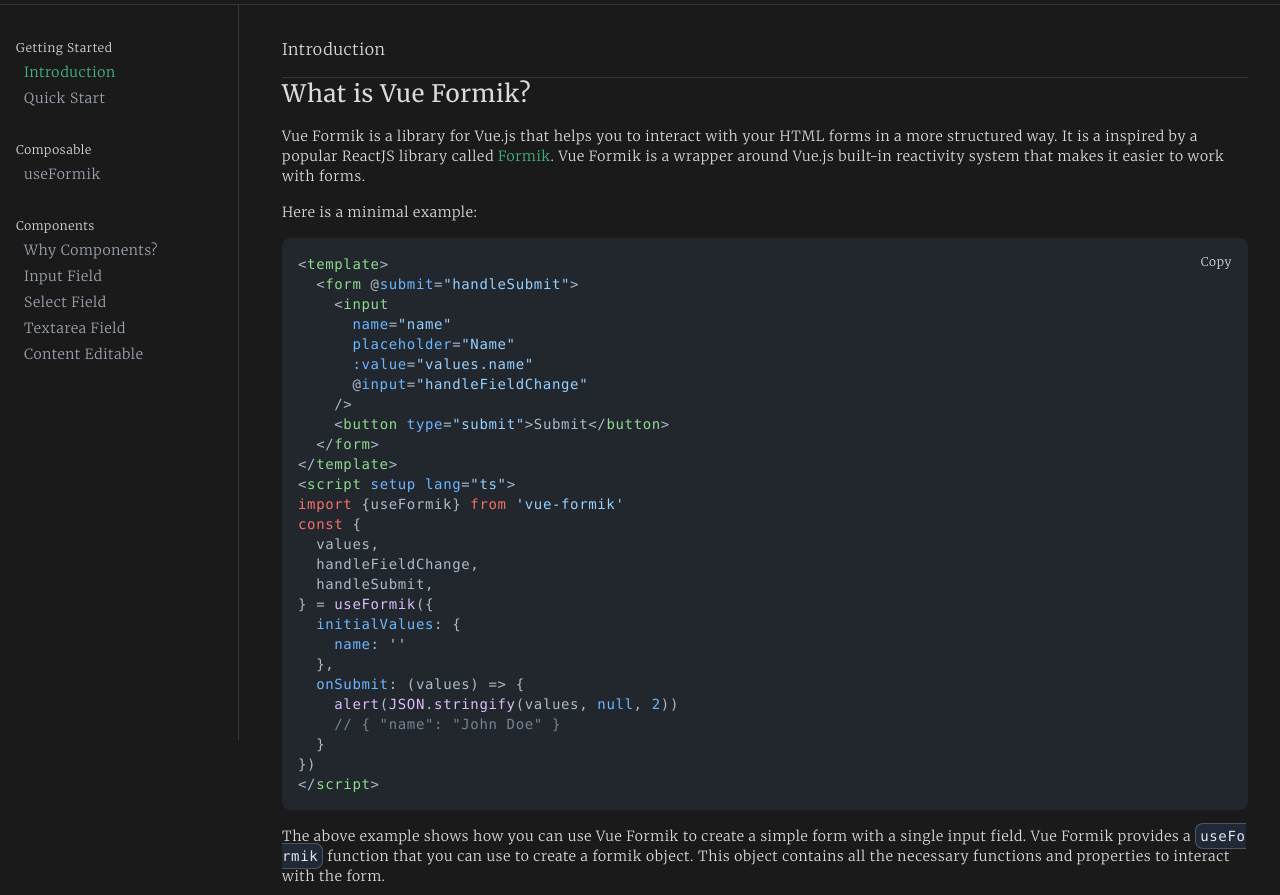
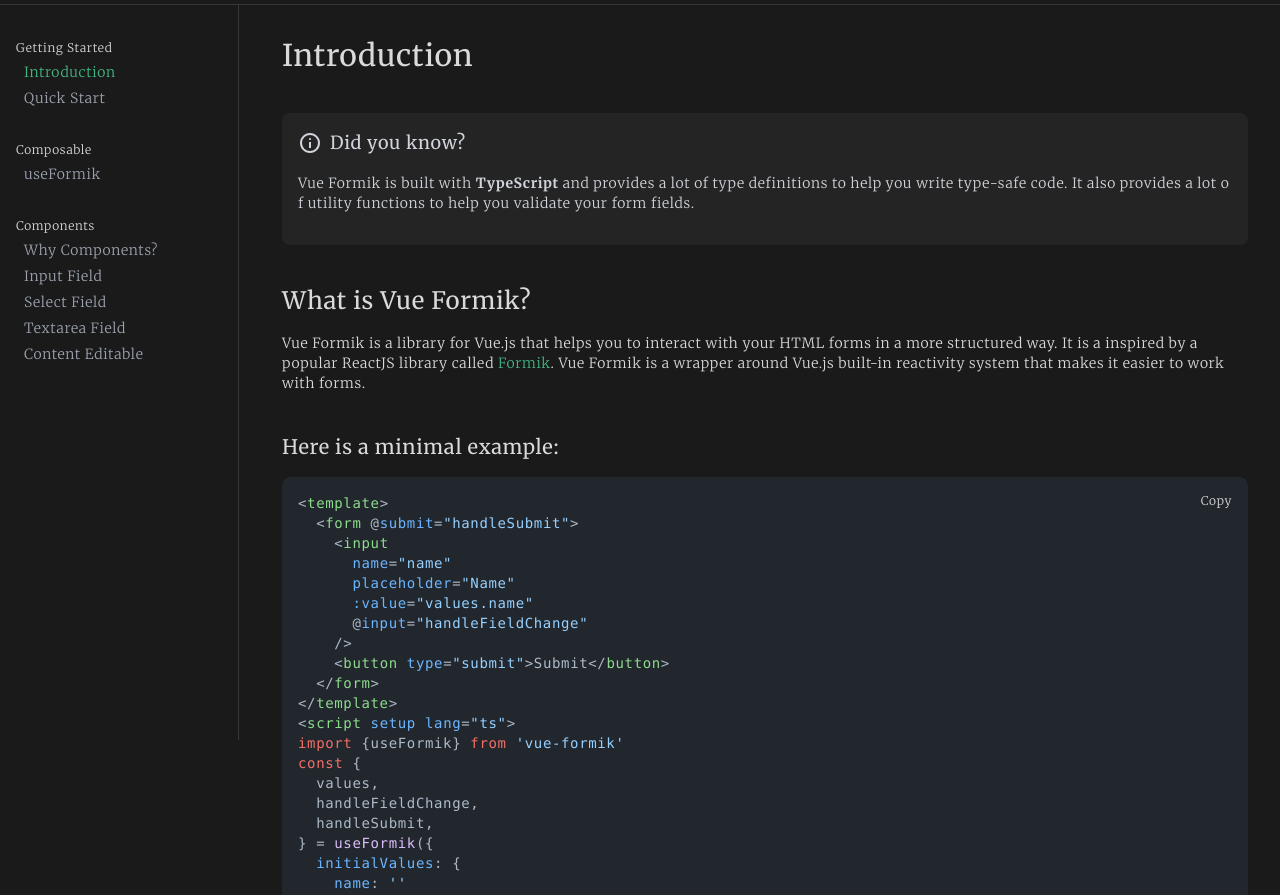
Before and after one commit to vue-formik/docs, a Vue app: page /getting-started/introduction in a window 1280 px wide. Shown: the part 60-955 px from the top of the page. Built offline with nearby package versions, Linux system fonts and the light colour scheme.

Commit message:
Fix info_page classes over rest of the pages
Signed-off-by: Kiran Parajuli <39373750+kiranparajuli589@users.noreply.github.com>

```diff
--- a/src/App.vue
+++ b/src/App.vue
@@ -94,7 +94,7 @@
   @apply flex flex-col
   &.with_sidebar
     @media (min-width: 1400px)
-      padding-left: 450px !important
+      padding-left: 466px !important
     @media (min-width: 780px) and (max-width: 1399px)
       padding-left: 250px !important
 </style>
--- a/src/assets/styles/pages/_infoPage.sass
+++ b/src/assets/styles/pages/_infoPage.sass
@@ -2,8 +2,8 @@
   @apply px-8 pt-8 pb-48
   section
     @apply mb-10
-    h1
-      @apply text-3xl font-medium text-start mb-6
+  h1
+    @apply text-3xl font-medium text-start mb-6
   h2
     @apply text-2xl font-medium
   h3
@@ -40,3 +40,6 @@
       @apply border border-gray-600
       @apply font-mono
       @apply break-all
+
+  strong
+    @apply font-bold
--- a/src/views/gettingStarted/IntroductionView.vue
+++ b/src/views/gettingStarted/IntroductionView.vue
@@ -1,8 +1,17 @@
 <template>
   <section class="info_page">
-    <h1>Introduction</h1>
-    <hr />
-
+    <section>
+      <h1 class="">Introduction</h1>
+      <article class="my-10">
+        <h4 class="flex items-center gap-2"><InfoIcon /> Did you know?</h4>
+        <p>
+          Vue Formik is built with <strong>TypeScript</strong> and provides a lot of type
+          definitions to help you write type-safe code. It also provides a lot of utility functions
+          to help you validate your form fields.
+        </p>
+      </article>
+    </section>
+    <section>
       <h2>What is Vue Formik?</h2>
 
       <p>
@@ -11,23 +20,20 @@
         <a href="https://formik.org" target="_blank" title="Formik">Formik</a>. Vue Formik is a
         wrapper around Vue.js built-in reactivity system that makes it easier to work with forms.
       </p>
+    </section>
 
-    <p>Here is a minimal example:</p>
+    <section>
+      <h3>Here is a minimal example:</h3>
 
       <CodeBlock :content="minimalExample" />
 
       <p>
-      The above example shows how you can use Vue Formik to create a simple form with a single input
-      field. Vue Formik provides a <code>useFormik</code> function that you can use to create a
-      formik object. This object contains all the necessary functions and properties to interact
-      with the form.
+        The above example shows how you can use Vue Formik to create a simple form with a single
+        input field. Vue Formik provides a <code>useFormik</code> function that you can use to
+        create a formik object. This object contains all the necessary functions and properties to
+        interact with the form.
       </p>
-
-    <p>
-      Vue Formik is built with TypeScript and provides a lot of type definitions to help you write
-      type-safe code. It also provides a lot of utility functions to help you validate your form
-      fields.
-    </p>
+    </section>
 
     <p>
       For validation Vue Formik supports only synchronous validation for now. But we are planning to
@@ -43,4 +49,5 @@
 <script setup lang="ts">
 import minimalExample from "@/constants/examples/minimalExample";
 import CodeBlock from "@/components/core/CodeBlock.vue";
+import InfoIcon from "@/components/svgIcons/InfoIcon.vue";
 </script>
--- a/src/views/gettingStarted/QuickStartView.vue
+++ b/src/views/gettingStarted/QuickStartView.vue
@@ -1,16 +1,23 @@
 <template>
   <section class="info_page">
+    <section>
       <h1>Quick Start</h1>
-    <hr />
-    <h2>Try Vue-Formik Online</h2>
+      <p>
+        This guide will help you get started with Vue-Formik. It will show you how to install the
+        library, use it in your Vue components, and create a simple form.
+      </p>
+
+      <article class="my-10">
+        <h4>✨ Try Vue-Formik Online</h4>
         <p>
           To quickly try out Vue-Formik, you can use the online
-      <router-link to="/playground">playground</router-link>. It is a code editor that allows you to
-      write Vue-Formik code and see the results in real-time.
+          <router-link to="/playground">playground</router-link>. It is a code editor that allows
+          you to write Vue-Formik code and see the results in real-time.
         </p>
+      </article>
+    </section>
 
-    <hr class="my-6" />
-
+    <section>
       <h2>Installation</h2>
 
       <p>
@@ -40,18 +47,19 @@
         After installing Vue-Formik, you can import hooks or components from the library and start
         using them in your Vue components. No additional setup is required.
       </p>
+    </section>
 
-    <hr class="my-6" />
-
+    <section>
       <h2>Usage</h2>
 
       <p>
         Vue-Formik provides a set of hooks and components that you can use to interact with your
-      forms. Here is a minimal example of how you can use Vue-Formik to create a simple form with a
-      single input field:
+        forms. Here is a minimal example of how you can use Vue-Formik to create a simple form with
+        a single input field:
       </p>
 
       <CodeBlock :content="minimalExample" />
+    </section>
   </section>
 </template>
 
--- a/src/views/libDocs/composables/useFormik/UseFormikView.vue
+++ b/src/views/libDocs/composables/useFormik/UseFormikView.vue
@@ -19,7 +19,7 @@
 <template>
   <section class="info_page">
     <section>
-      <h1>✨ <code>useFormik</code> Composable</h1>
+      <h1 class="!mb-8">✨ <code>useFormik</code> Composable</h1>
 
       <p class="mb-2">
         The <code>useFormik</code> composable is your ultimate ally for managing complex forms in
```
Lines whose indentation alone changed are shown as unchanged.
